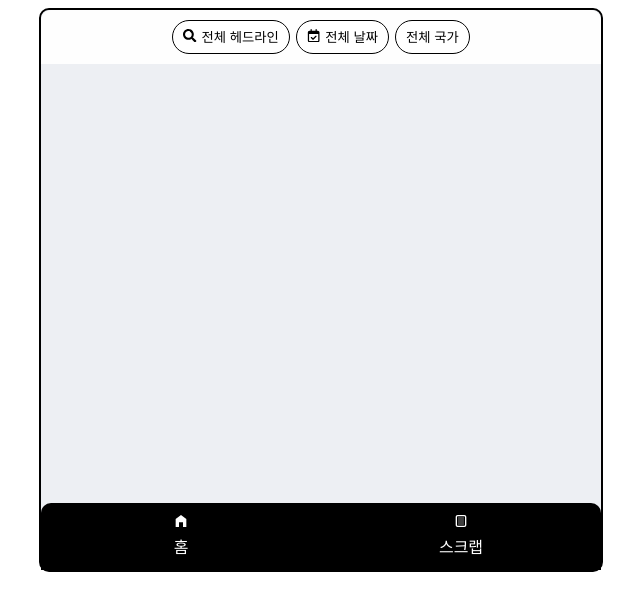
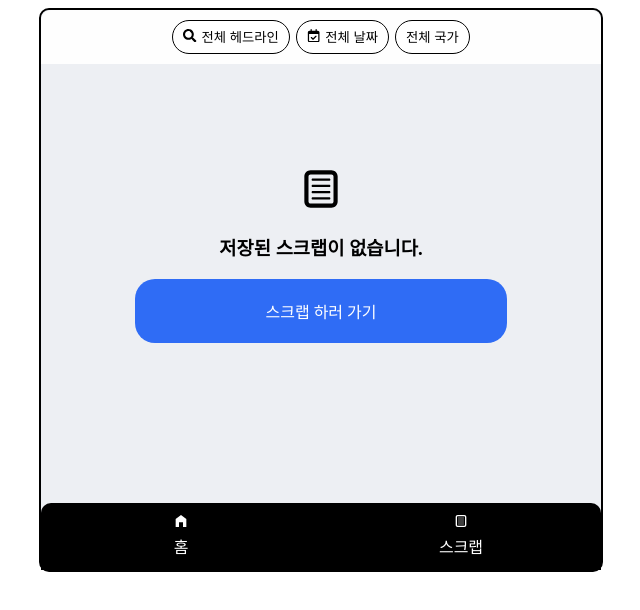
Before and after one commit to moonchanghee/reactzustand, a React (Create React App) app: page /scrap in a window 1280 px wide. Shown: the top 610 px of the page, without its empty margins (319-959 px from the left). Built offline with nearby package versions, Linux system fonts and the light colour scheme.

Commit message:
feat: 스크랩한 내용이 없을 경우 문구와 버튼을 추가한다

```diff
--- a/src/page/scrap/index.js
+++ b/src/page/scrap/index.js
@@ -2,6 +2,9 @@ import scrapStore from '../../store/scrapStore';
 import List from '../../component/list'
 import {useInView} from "react-intersection-observer";
 import React from "react";
+import { TiDocumentText } from "react-icons/ti";
+import { Link } from 'react-router-dom';
+import styled from "styled-components";
 
 function Scrap() {
     const { list, getScrapList} = scrapStore();
@@ -16,8 +19,41 @@ function Scrap() {
     });
 
     return (
-        <List list={list} inViewTargetElement={ref} />
+
+        <>
+            {list.length > 0 ?
+                <List list={list} inViewTargetElement={ref}/>
+                :
+                <NoScrapCard>
+                    <TiDocumentText size={50}/>
+                    <h3>저장된 스크랩이 없습니다.</h3>
+                    <GotoScrapButton to={'/'}>스크랩 하러 가기</GotoScrapButton>
+                </NoScrapCard>
+            }
+        </>
     );
 }
 
+
+const NoScrapCard = styled.div`
+  display: flex;
+  justify-content: center;
+  align-items: center;
+  overflow-y: auto;
+  height: 100%;
+  padding-bottom: 60px;
+  flex-direction: column;
+`;
+
+
+const GotoScrapButton = styled(Link)`
+  padding: 20px 130px;
+  background-color: #2f6cf5;
+  color: white;
+  font-size: 16px;
+  border: none;
+  border-radius: 20px;
+  cursor: pointer;
+  text-decoration: none;
+`;
 export default Scrap;
```
